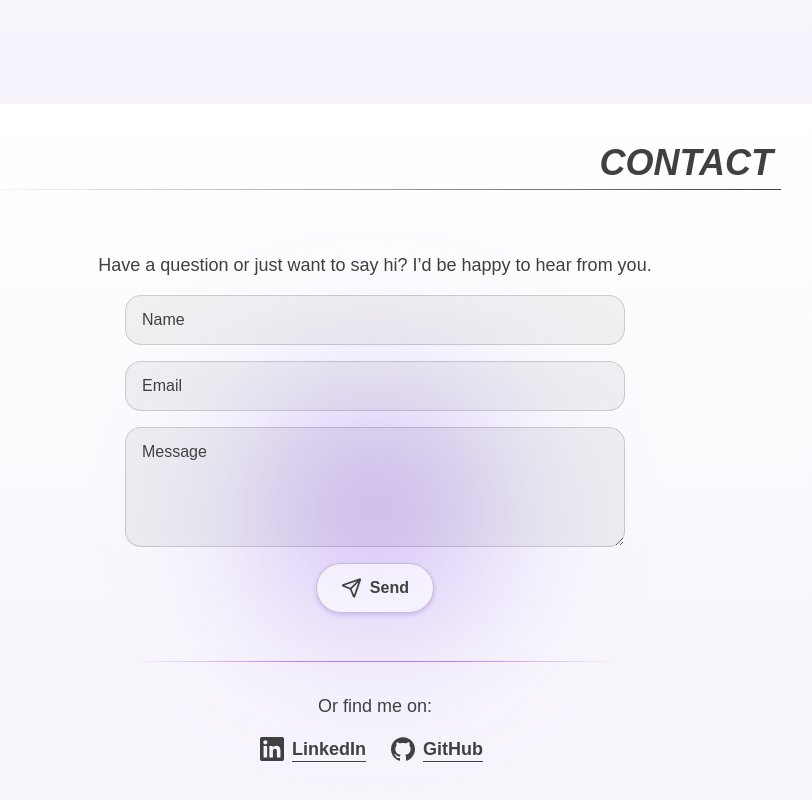
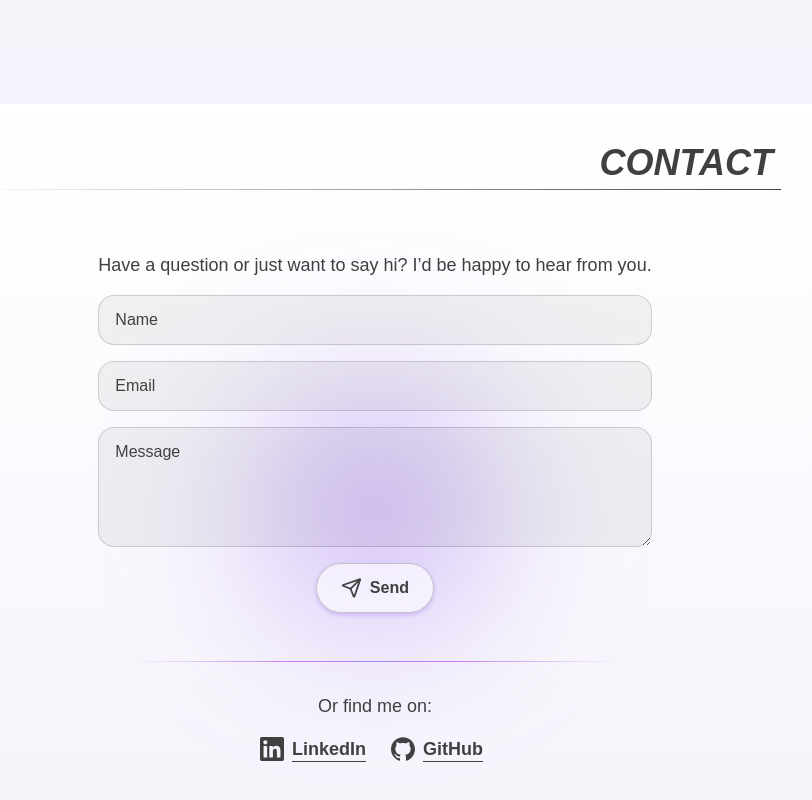
Before and after one commit to punit-shah/punitshah-dev-v2, a React (Vite) app: page / in a window 1280 px wide. Shown: the part 2296-3096 px from the top of the page, without its empty margins (301-1113 px from the left). Built offline with nearby package versions, Linux system fonts and the light colour scheme; no server answers; a web font is replaced by a local one.

Commit message:
Adjust max width of Contact form inputs

```diff
--- a/src/sections/Contact/Contact.module.css
+++ b/src/sections/Contact/Contact.module.css
@@ -56,7 +56,7 @@
 }
 
 .input {
-  max-width: 500px;
+  max-width: 572px;
   width: 100%;
 }
 
```
